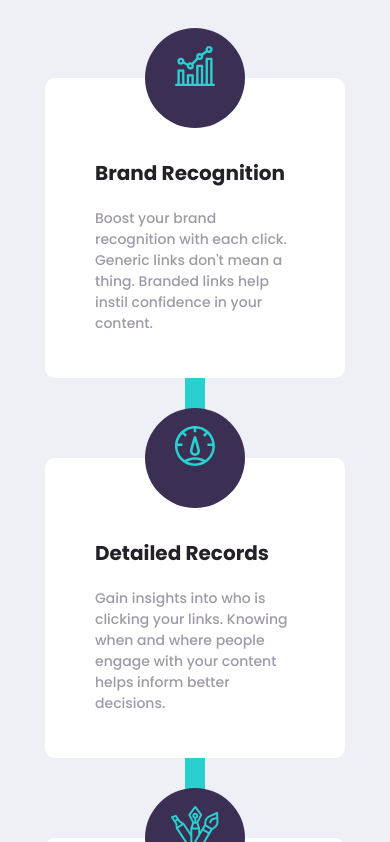
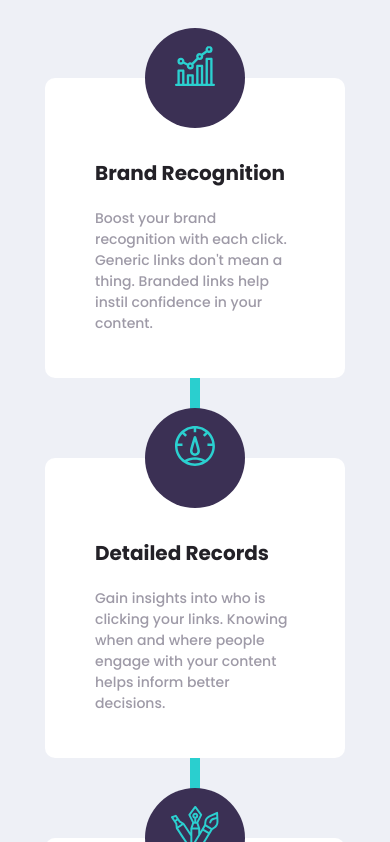
Before and after one commit to Dcuastumal/Dcuastumal.github.io, an Angular app: page /home in a window 390 px wide. Shown: the part 1194-2036 px from the top of the page. Built offline with nearby package versions, Linux system fonts and the light colour scheme.

Commit message:
fixing css errors

```diff
--- a/src/app/shorter/shorter.component.css
+++ b/src/app/shorter/shorter.component.css
@@ -219,7 +219,7 @@
   .second-containers-links {
     display: flex;
     flex-direction: column;
-    justify-content: start;
+    justify-content: flex-start;
     padding: 0 10px;
     align-items: flex-start;
     background-color: white;
@@ -322,7 +322,7 @@
   .second-containers-links {
     display: flex;
     flex-direction: column;
-    justify-content: start;
+    justify-content: flex-start;
     padding: 0 10px;
     align-items: flex-start;
     background-color: white;
@@ -427,7 +427,7 @@
   .second-containers-links {
     display: flex;
     flex-direction: column;
-    justify-content: start;
+    justify-content: flex-start;
     padding: 0 10px;
     align-items: flex-start;
     background-color: white;
--- a/src/app/statistics/statistics.component.css
+++ b/src/app/statistics/statistics.component.css
@@ -152,9 +152,9 @@
 
   .cyan-box {
     position: absolute;
-    left: 140px;
+    left: 145px;
     height: 75%;
-    width: 20px;
+    width: 10px;
   }
 
   .statistic-box {
@@ -230,9 +230,9 @@
 
   .cyan-box {
     position: absolute;
-    left: 140px;
+    left: 145px;
     height: 75%;
-    width: 20px;
+    width: 10px;
   }
 
   .statistic-box {
```
